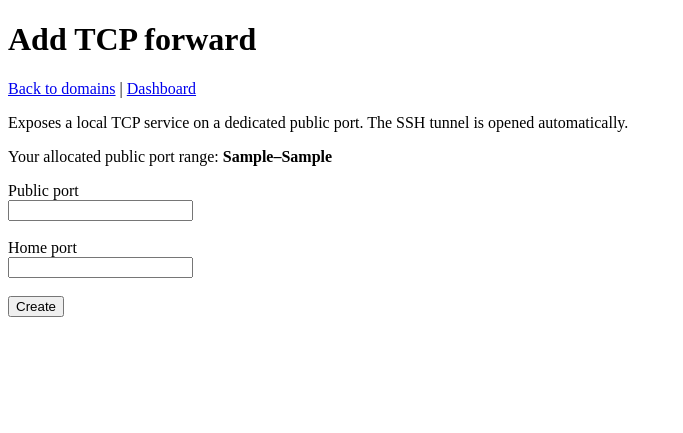
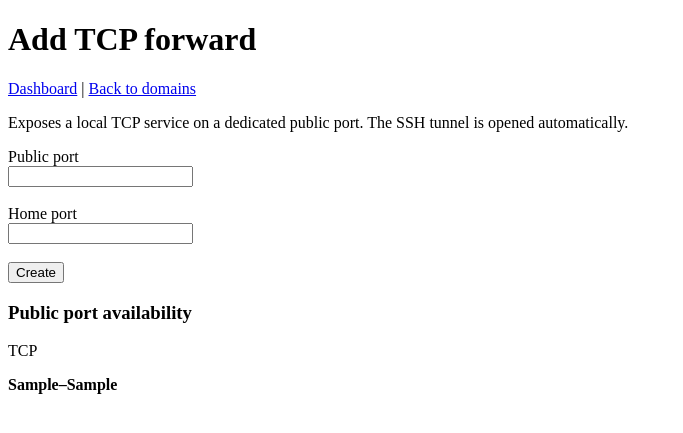
Before and after one commit to otsakir/cloudathome-client, a Django app: template django/domains/templates/domains/add_tcp_proxy_entry.html in a window 1280 px wide. Shown: the top 433 px of the page, without its empty margins (0-683 px from the left). Run offline with Django 5.2, Linux system fonts and the light colour scheme; the template is opened without the code that fills it: most values are stand-ins (such as "Sample title", 1, 10 or a date in 2020); form fields are guessed from the names that the template uses.

Commit message:
Reorder nav links and move TCP port range below the form
Co-Authored-By: Claude Opus 5.5 <noreply@anthropic.com>

```diff
--- a/django/domains/templates/domains/add_tcp_proxy_entry.html
+++ b/django/domains/templates/domains/add_tcp_proxy_entry.html
@@ -3,13 +3,9 @@
 <head><title>Add TCP forward</title></head>
 <body>
 <h1>Add TCP forward</h1>
-<p><a href="{% url 'domain_list' %}">Back to domains</a> | <a href="{% url 'dashboard' %}">Dashboard</a></p>
+<p><a href="{% url 'dashboard' %}">Dashboard</a> | <a href="{% url 'domain_list' %}">Back to domains</a> </p>
 
 <p>Exposes a local TCP service on a dedicated public port. The SSH tunnel is opened automatically.</p>
-
-{% if tcp_port_base and tcp_port_max %}
-  <p>Your allocated public port range: <strong>{{ tcp_port_base }}–{{ tcp_port_max }}</strong></p>
-{% endif %}
 
 {% if form.non_field_errors %}
   <ul>{% for e in form.non_field_errors %}<li>{{ e }}</li>{% endfor %}</ul>
@@ -33,5 +29,13 @@
 
   <button type="submit">Create</button>
 </form>
+
+{% if tcp_port_base and tcp_port_max %}
+<h3>Public port availability</h3>
+TCP
+  <p><strong>{{ tcp_port_base }}–{{ tcp_port_max }}</strong></p>
+{% endif %}
+
+
 </body>
 </html>
--- a/django/domains/templates/domains/domain_list.html
+++ b/django/domains/templates/domains/domain_list.html
@@ -2,8 +2,8 @@
 <html>
 <head><title>Domains</title></head>
 <body>
-<h1>HTTP(S) forwarded domains</h1>
-<p><a href="{% url 'add_domain' %}">Add domain</a> | <a href="{% url 'dashboard' %}">Dashboard</a></p>
+<h1>Forwarded domains - HTTP/HTTPS</h1>
+<p><a href="{% url 'dashboard' %}">Dashboard</a> | <a href="{% url 'add_domain' %}">Add domain</a></p>
 
 {% if messages %}
   <ul>
```
